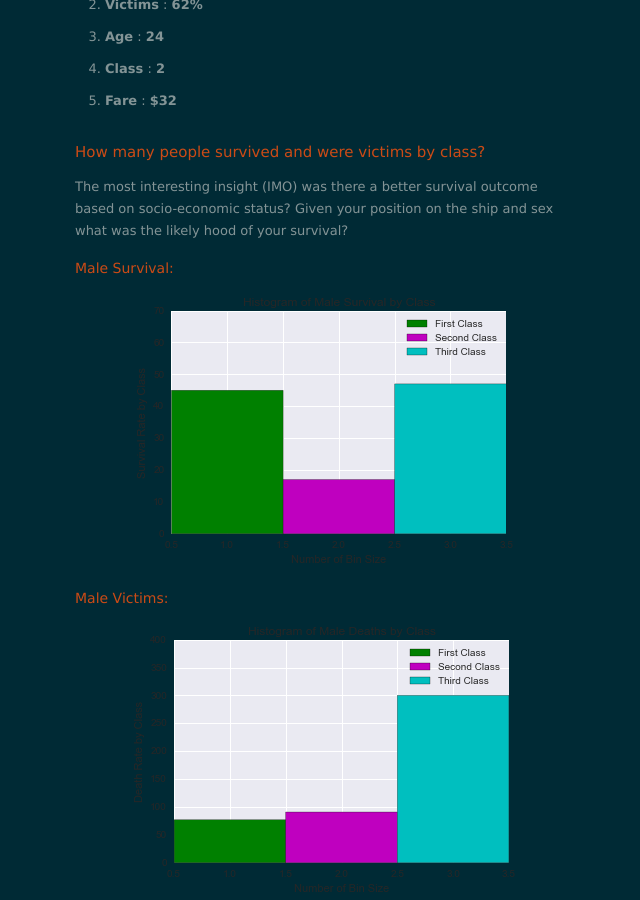
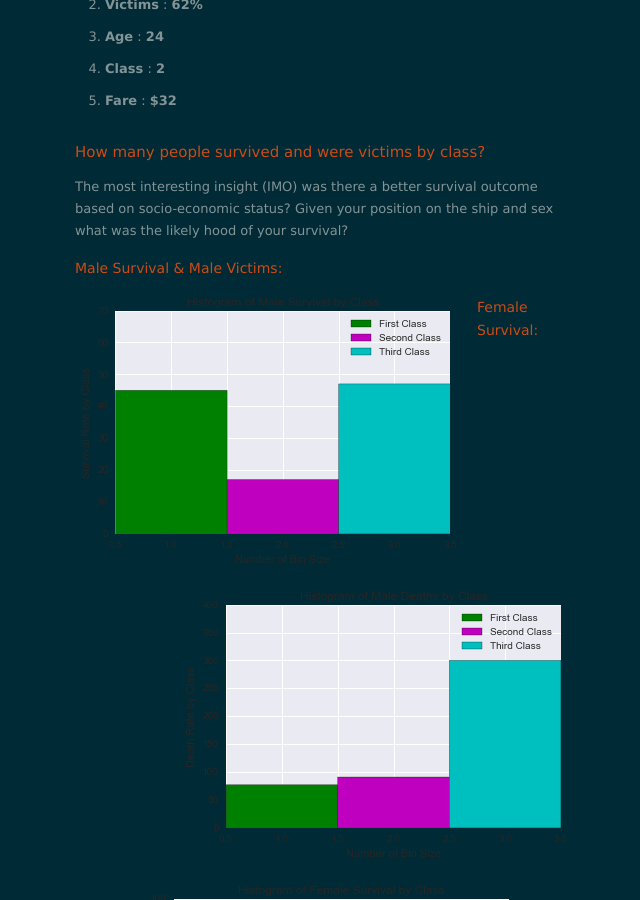
Before and after one commit to krismanaya/krismanaya.github.io, a Jekyll site: the page built from _posts/2013-06-05-welcome-to-jekyll.markdown, in a window 1280 px wide and 900 px high, scrolled down 666 px. Shown: the whole window, without its empty margins (315-955 px from the left). Built offline with Jekyll 4.4.1, drawn with Linux system fonts in a browser that asks for light colours; nearby versions of some CDN libraries.

Commit message:
left rigt

```diff
--- a/_posts/2013-06-05-welcome-to-jekyll.markdown
+++ b/_posts/2013-06-05-welcome-to-jekyll.markdown
@@ -24,10 +24,9 @@ The Titanic data allows us to get a sample of the passangers who survived, class
 ## How many people survived and were victims by class?
 The most interesting insight (IMO) was there a better survival outcome based on socio-economic status? Given your position on the ship and sex what was the likely hood of your survival?
 
-### Male Survival:
-<img src="/images/MS.png" class="center"/>
-### Male Victims:
-<img src="/images/MD.png" class="center"/>
+### Male Survival & Male Victims:
+<img src="/images/MS.png" class="left"/>
+<img src="/images/MD.png" class="right"/>
 
 ### Female Survival:
 <img src="/images/FS.png" class="center"/>
```
